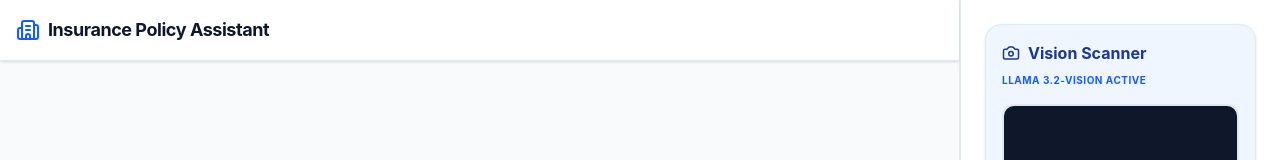
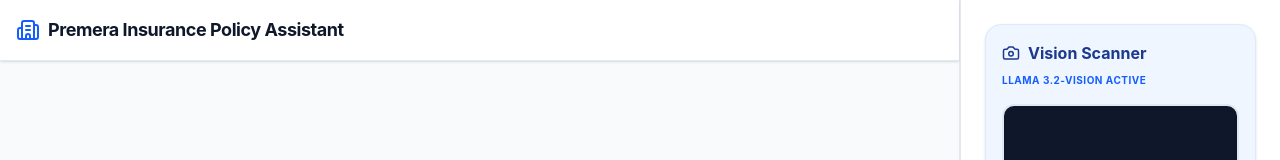
Before and after one commit to mkr22013/insurance-frontend, a React (Vite) app: page / in a window 1280 px wide. Shown: the top 160 px of the page. Built offline with nearby package versions, Linux system fonts and the light colour scheme.

Commit message:
Checking in minor change

```diff
--- a/src/App.tsx
+++ b/src/App.tsx
@@ -235,7 +235,7 @@
           <div className="flex items-center gap-2">
             <Building2 className="text-blue-600" />
             <h1 className="font-bold text-lg tracking-tight">
-              Insurance Policy Assistant
+              Premera Insurance Policy Assistant
             </h1>
           </div>
         </header>
```
